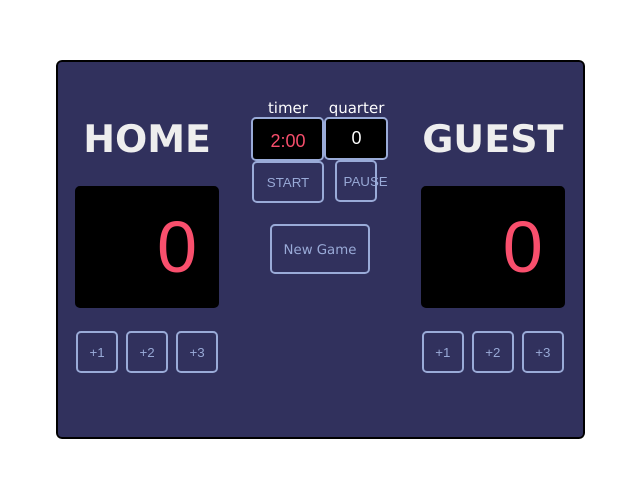
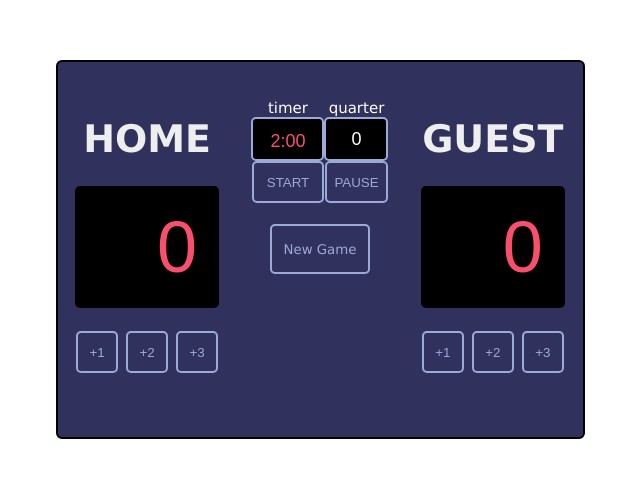
Before and after one commit to GoochMagooch/scrimba_coding_challenges, a plain HTML site: page scoreboard/index.html in a window 1280 px wide. Shown: the part 151-628 px from the top of the page, 320-960 px from the left. Drawn offline with Linux system fonts and the light colour scheme; a web font is replaced by a local one.

Commit message:
Style 'pause timer' button

```diff
--- a/scoreboard/styles.css
+++ b/scoreboard/styles.css
@@ -143,6 +143,11 @@ button {
     width: 72px;
 }
 
+#pause-timer {
+    width: 63px;
+    height: 42px;
+}
+
 #quarter {
     display: flex;
     justify-content: center;
@@ -151,7 +156,7 @@ button {
     font-size: 18px;
     border: 2px solid #9AABD8;
     border-radius: 5px;
-    height: 39px;
+    height: 40px;
     width: 60px;
     font-family: 'Cursed Timer ULiL', sans-serif;
     background-color: black;
```
